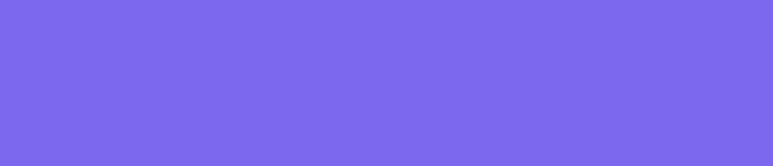
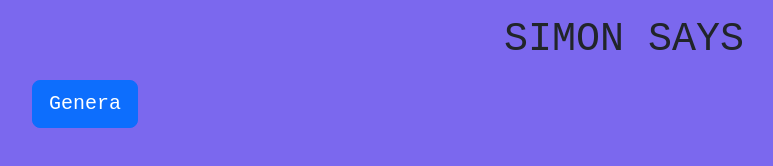
Before and after one commit to itsjackie00/js-simon, a plain HTML site: page index.html in a window 1280 px wide. Shown: the whole page, without its empty margins (16-789 px from the left). Drawn offline with nearby package versions, Linux system fonts and the light colour scheme; a web font is replaced by a local one.

Commit message:
added header,,h1, div, and button

```diff
--- a/index.html
+++ b/index.html
@@ -17,7 +17,14 @@
 </head>
 
 <body>
-
+    <header>
+        <h1 class="text-uppercase text-center m-3 ">Simon Says</h1>
+    </header>
+    <main>
+        <div class="px-5 mt-2 ">
+            <button type="button" class="btn btn-primary btn-lg" id="generate">Genera</button>
+        </div>
+    </main>
     <!-- JS SRC -->
     <script src="js/utility.js" type="text/javascript"></script>
     <script src="js/script.js" type="text/javascript"></script>
```
